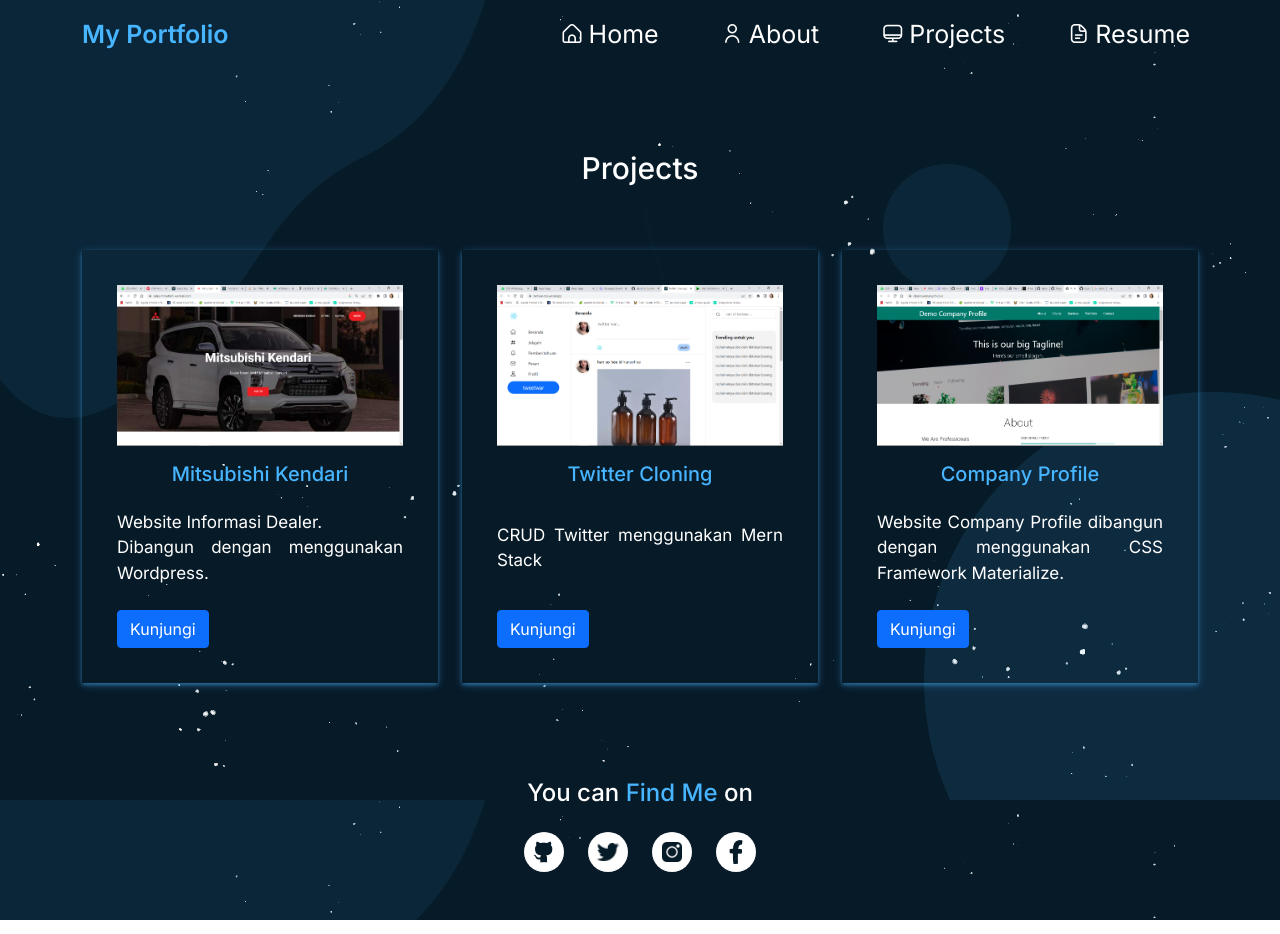
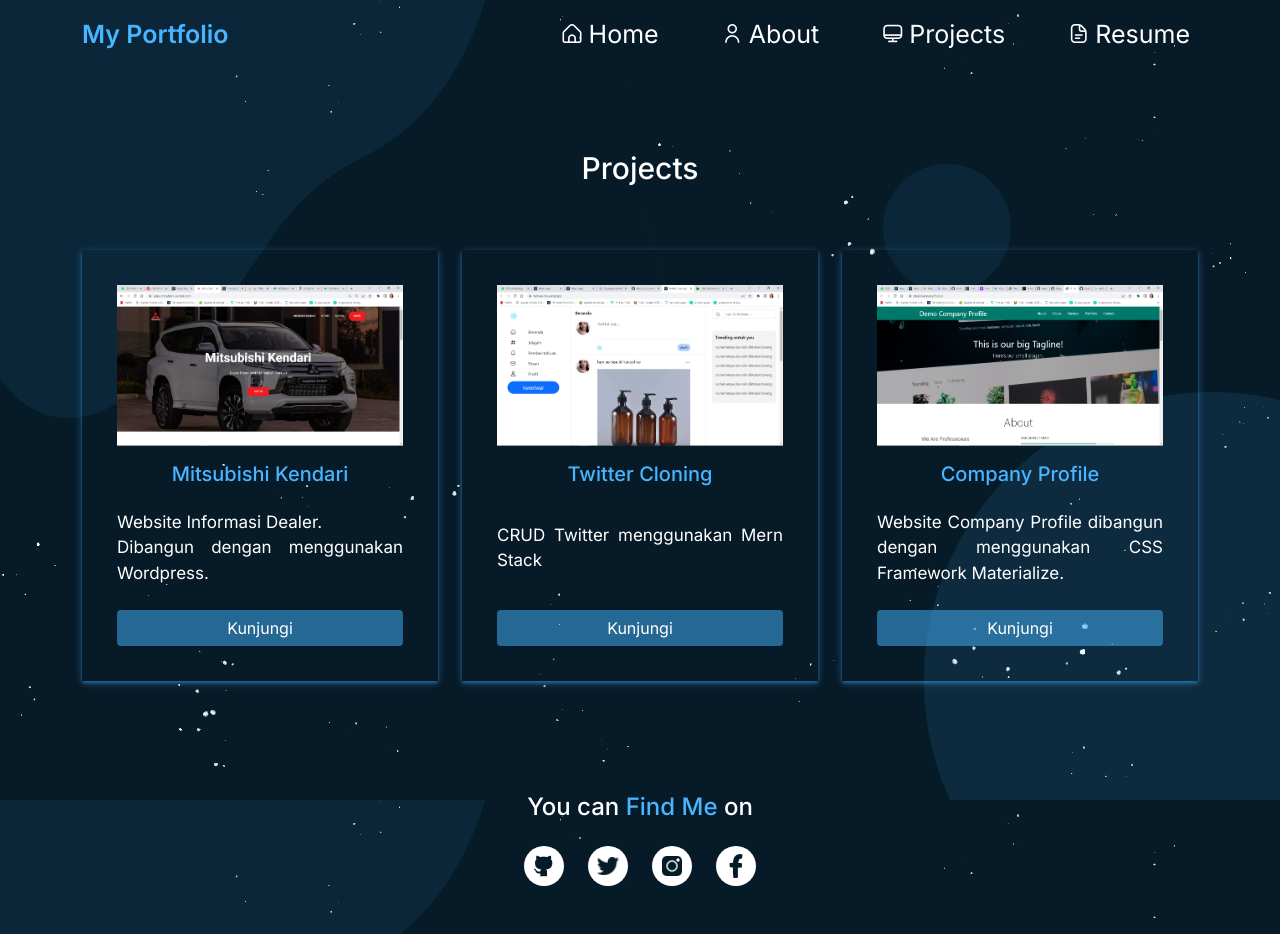
Before and after one commit to dessinyunyun/Portfolio, a React (Create React App) app: page /projects in a window 1280 px wide. Built offline with nearby package versions, Linux system fonts and the light colour scheme.

Commit message:
menambahkan memperbaiki detail margin

```diff
--- a/src/pages/About.js
+++ b/src/pages/About.js
@@ -16,7 +16,7 @@
           </div>
           <div class="col-sm-5">
             {/* <img src="animasi.gif" alt="" width={"100%"} /> */}
-            <Player src="https://assets3.lottiefiles.com/packages/lf20_es4p9zph.json" className="player" background="transparent" speed={1} style={{ width: "400px", height: "400px" }} loop controls autoplay />
+            <Player src="https://assets3.lottiefiles.com/packages/lf20_es4p9zph.json" className="player" background="transparent" speed={1} style={{ width: "350px", height: "350px" }} loop controls autoplay />
           </div>
         </div>
       </div>
--- a/src/pages/Home.js
+++ b/src/pages/Home.js
@@ -66,13 +66,13 @@
             </div>
           </div>
 
-          <div class="col-lg-5 col-12">
+          <div class="col-lg-5 col-12 ">
             {" "}
-            <div className="player m-auto">
+            <div className="player d-flex ">
               {/* <img src="animasihome.gif" alt="" /> */}
               {/* <Lottie loop animationData="https://assets5.lottiefiles.com/packages/lf20_es4p9zph.json" play style={{ width: 150, height: 150 }} /> */}
-              <div class="lottie">
-                <Player src="https://assets5.lottiefiles.com/packages/lf20_qdmxvg00.json" className="player m-auto" background="transparent" speed={1} style={{ width: "380px", height: "380px" }} loop controls autoplay />
+              <div class="lottie m-auto">
+                <Player src="https://assets5.lottiefiles.com/packages/lf20_qdmxvg00.json" className="player m-auto" background="transparent" speed={1} style={{ width: "350px", height: "350px" }} loop controls autoplay />
               </div>
             </div>
           </div>
--- a/src/pages/Projects.js
+++ b/src/pages/Projects.js
@@ -22,8 +22,8 @@
 
   const projectMap = ProjectData.map((pr) => {
     return (
-      <div class="col-sm-4 mt-3">
-        <div class="portofolio-container ">
+      <div class="col-sm-4 mt-3 mb-3">
+        <div class="portofolio-container">
           <div class="header">
             <div class="img-portofolio">
               <img src={`${pr.image}`} alt="" />
@@ -34,8 +34,8 @@
           </div>
           <p className="mt-3 mb-4 textnya">{pr.text}</p>
 
-          <div class="link ">
-            <a className="btn btn-primary" target="-blank" href={pr.link}>
+          <div class="link">
+            <a className="btn btn-link" target="-blank" href={pr.link}>
               Kunjungi
             </a>
           </div>
--- a/src/pages/projects.css
+++ b/src/pages/projects.css
@@ -30,12 +30,28 @@
   transform: translateX(-3px);
 }
 
-.link {
+.link .btn-link {
+  border: 1px rgba(71, 181, 255, 0.5);
+  background-color: rgba(71, 181, 255, 0.5);
+  text-decoration: none;
   /* margin-top: 0; */
   /* bottom: 10; */
   /* margin: auto; */
   /* top: 10; */
+  transition: 0.3s;
+  width: 100%;
   /* top: 0; */
+}
+
+.link {
+  width: 100%;
+}
+
+.link .btn-link:hover {
+  border: 1px rgba(71, 181, 255, 0.9);
+  background-color: rgba(71, 181, 255, 0.9);
+  color: white !important;
+  /* box-shadow: 0px 0px 10px 1px #125b88; */
 }
 
 .portofolio-container h2 {
```
